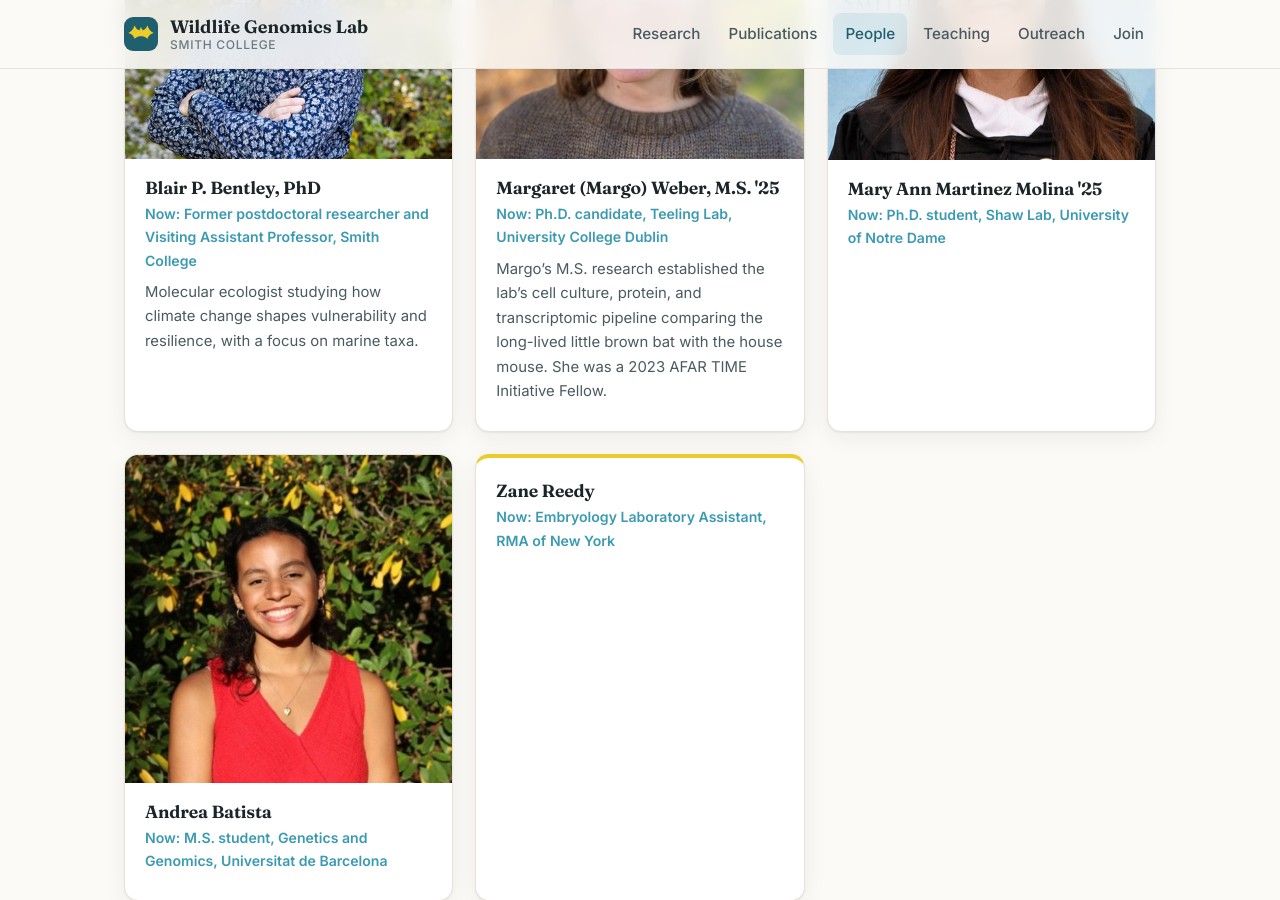
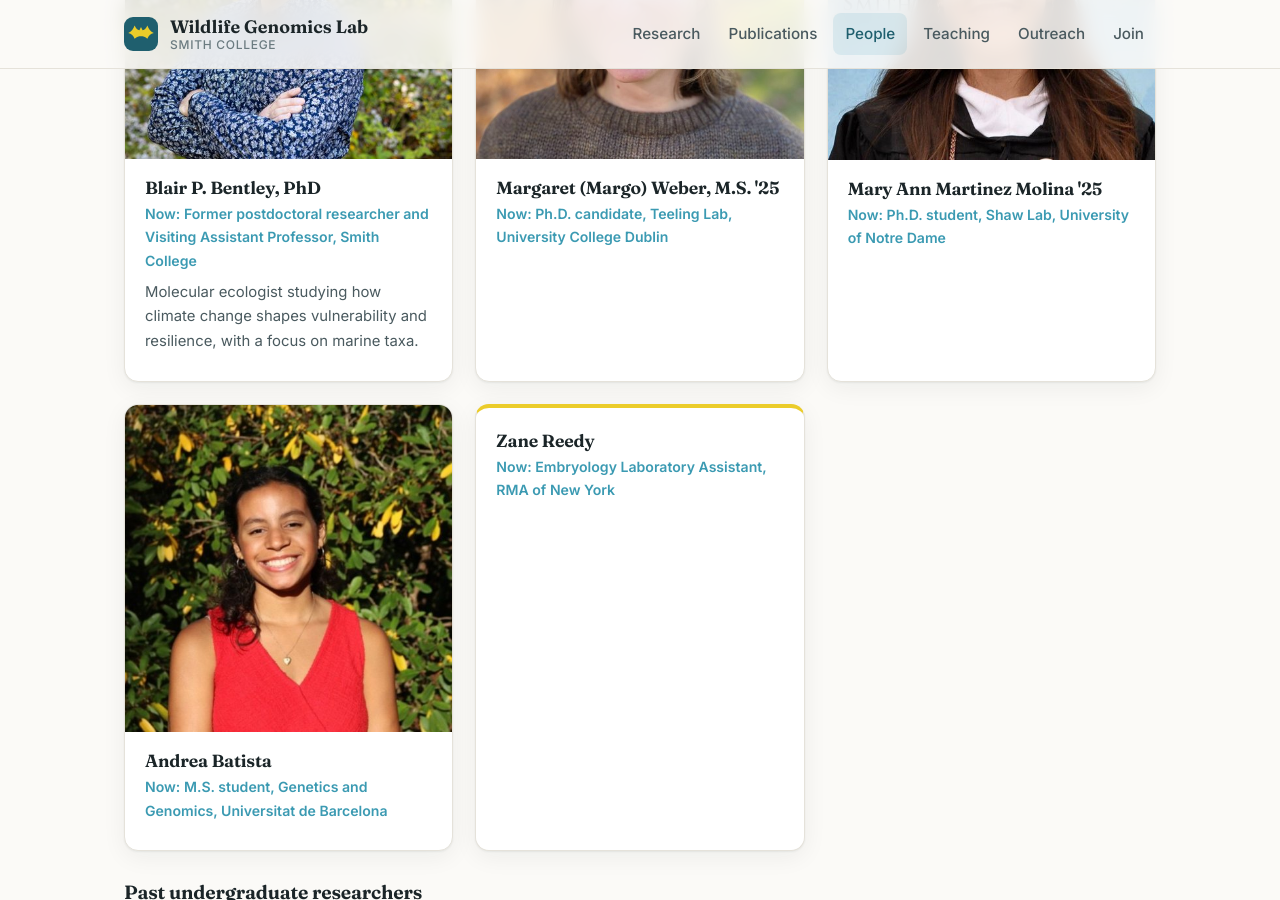
Before and after one commit to tanyalama/tanyalama.github.io, a Jekyll site: the page built from people.md, in a window 1280 px wide and 900 px high, scrolled down 2839 px. Built offline with Jekyll 4.4.1, drawn with Linux system fonts in a browser that asks for light colours.

Commit message:
Remove Margaret Weber bio blurb

```diff
--- a/_data/people.yml
+++ b/_data/people.yml
@@ -30,7 +30,6 @@ where_now:
   - name: Margaret (Margo) Weber, M.S. '25
     photo: margaret-weber.jpg
     now: "Ph.D. candidate, Teeling Lab, University College Dublin"
-    bio: "Margo's M.S. research established the lab's cell culture, protein, and transcriptomic pipeline comparing the long-lived little brown bat with the house mouse. She was a 2023 AFAR TIME Initiative Fellow."
   - name: Mary Ann Martinez Molina '25
     photo: mary-ann-martinez-molina.jpg
     now: "Ph.D. student, Shaw Lab, University of Notre Dame"
```
